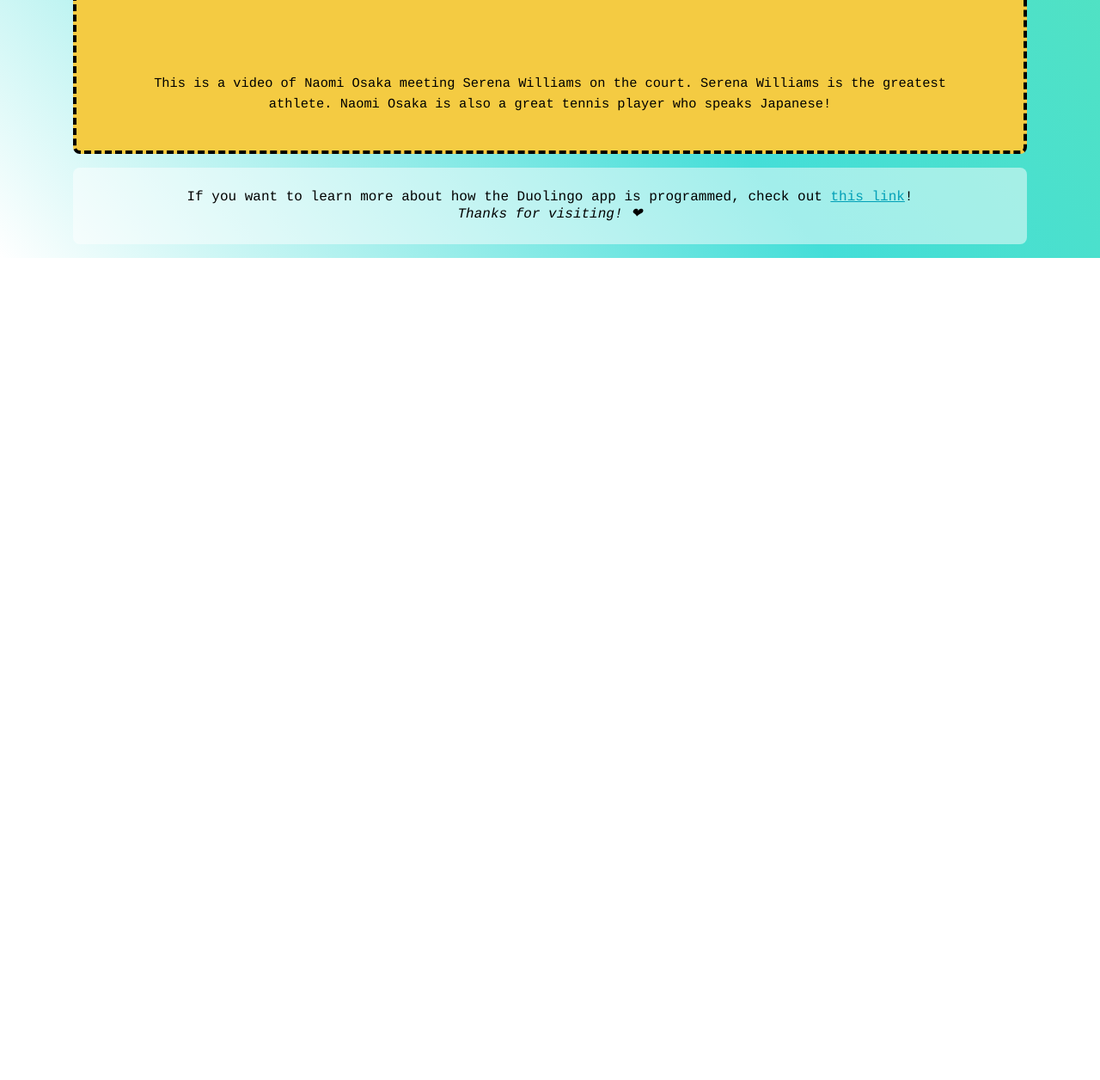
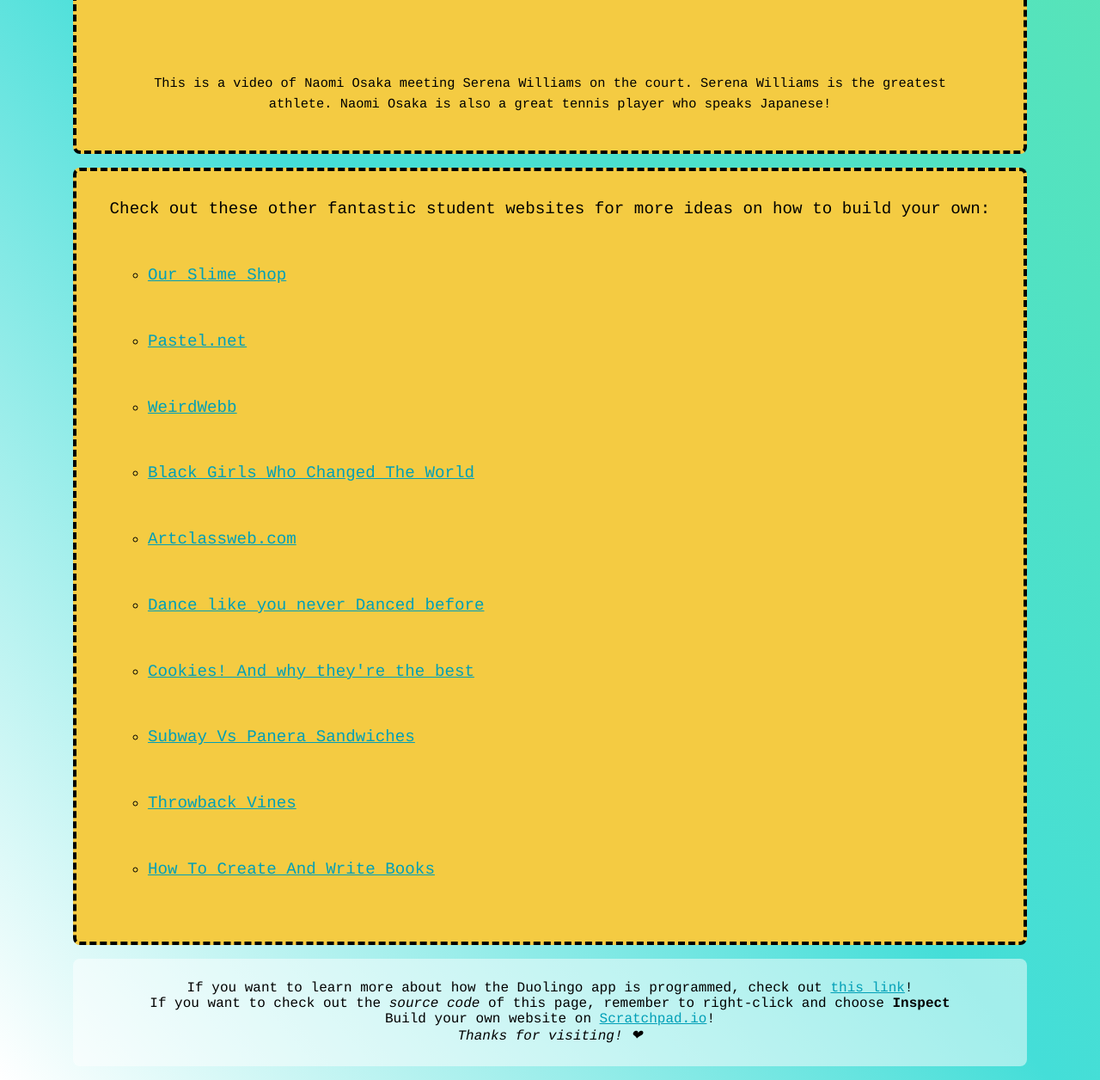
Before and after one commit to ayreal/blackgirlscode-examples, a plain HTML site: page index.html in a window 1280 px wide. Shown: the part 1774-3030 px from the top of the page at 86% size. Before the commit the page ends 2074 px from the top, so only its background shows below. Drawn offline with Linux system fonts and the light colour scheme; grey boxes are pictures that could not be loaded.

Commit message:
Add student projects

```diff
--- a/index.html
+++ b/index.html
@@ -42,6 +42,13 @@
       h2 {
         font-size: 2em;
         line-height: 1.8em;
+      }
+
+      ul {
+        list-style-type: circle;
+        padding-left: 3em;
+        text-align: left;
+        line-height: 4em;
       }
 
       .highlight {
@@ -109,8 +116,28 @@
       </figcaption>
     </section>
 
+    <section>
+      Check out these other fantastic student websites for more ideas on how to build your own:
+        <ul>
+          <li><a href="http://scratchpad.io/phobic-earth-2339">Our Slime Shop</a></li>
+          <li><a href="http://scratchpad.io/imperfect-wren-5100">Pastel.net</a></li>
+          <li><a href="http://scratchpad.io/ossified-bear-8683">WeirdWebb</a></li>
+          <li><a href="http://scratchpad.io/second-rose-6808">Black Girls Who Changed The World</a></li>
+          <li><a href="http://scratchpad.io/fluttering-sky-259">Artclassweb.com</a></li>
+          <li><a href="http://scratchpad.io/extra-small-milk-4735">Dance like you never Danced before</a></li>
+          <li><a href="http://scratchpad.io/icky-hammer-1214">Cookies! And why they're the best</a></li>
+          <li><a href="http://scratchpad.io/parsimonious-number-6922">Subway Vs Panera Sandwiches</a></li>
+          <li><a href="http://scratchpad.io/stupendous-cream-457">Throwback Vines</a></li>
+          <li><a href="http://scratchpad.io/hissing-coat-1121">How To Create And Write Books</a></li>
+        </ul>
+      </section>
+
     <footer>
       If you want to learn more about how the Duolingo app is programmed, check out <a href="https://making.duolingo.com/">this link</a>!
+      <br>
+      If you want to check out the <em>source code</em> of this page, remember to right-click and choose <strong>Inspect</strong>
+      <br>
+      Build your own website on <a href="http://scratchpad.io">Scratchpad.io</a>!
       <br>
       <em>Thanks for visiting! ❤</em>
     </footer>
```
Also changed, not shown: 1 other file.
